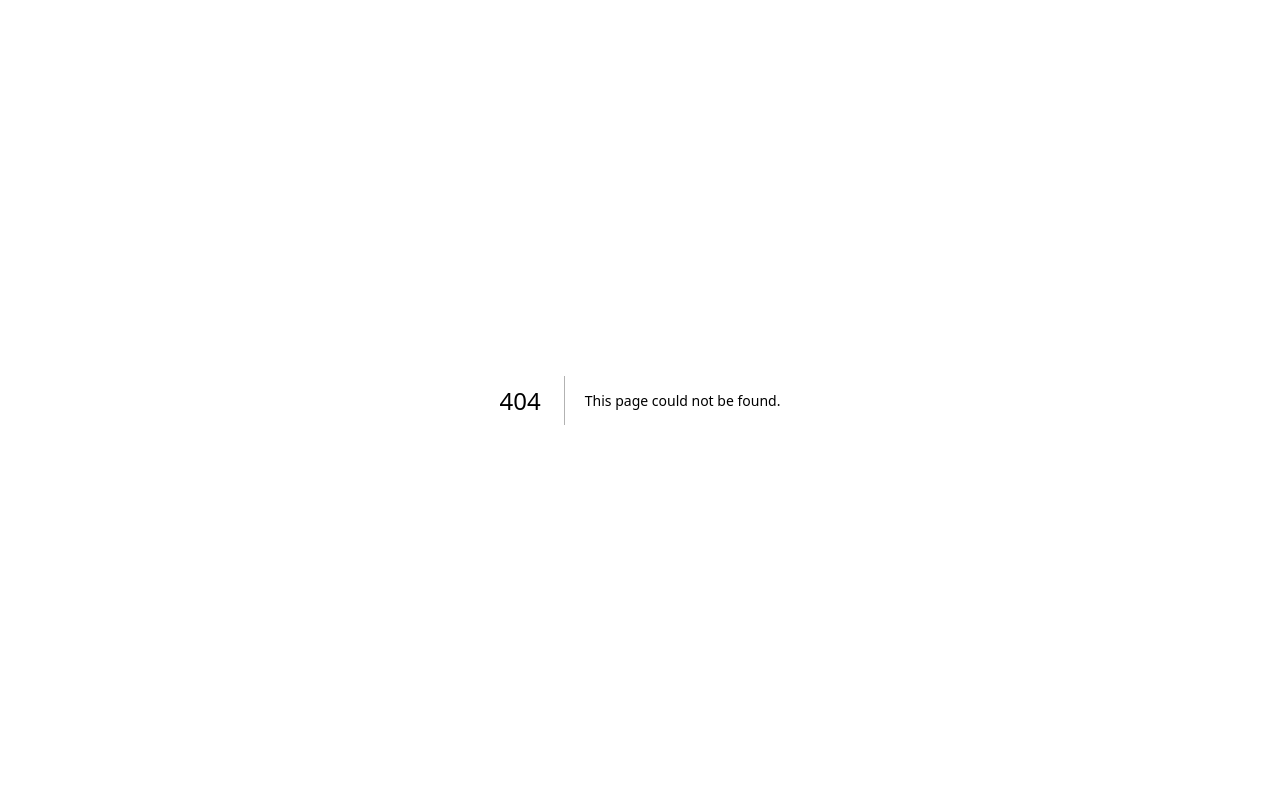
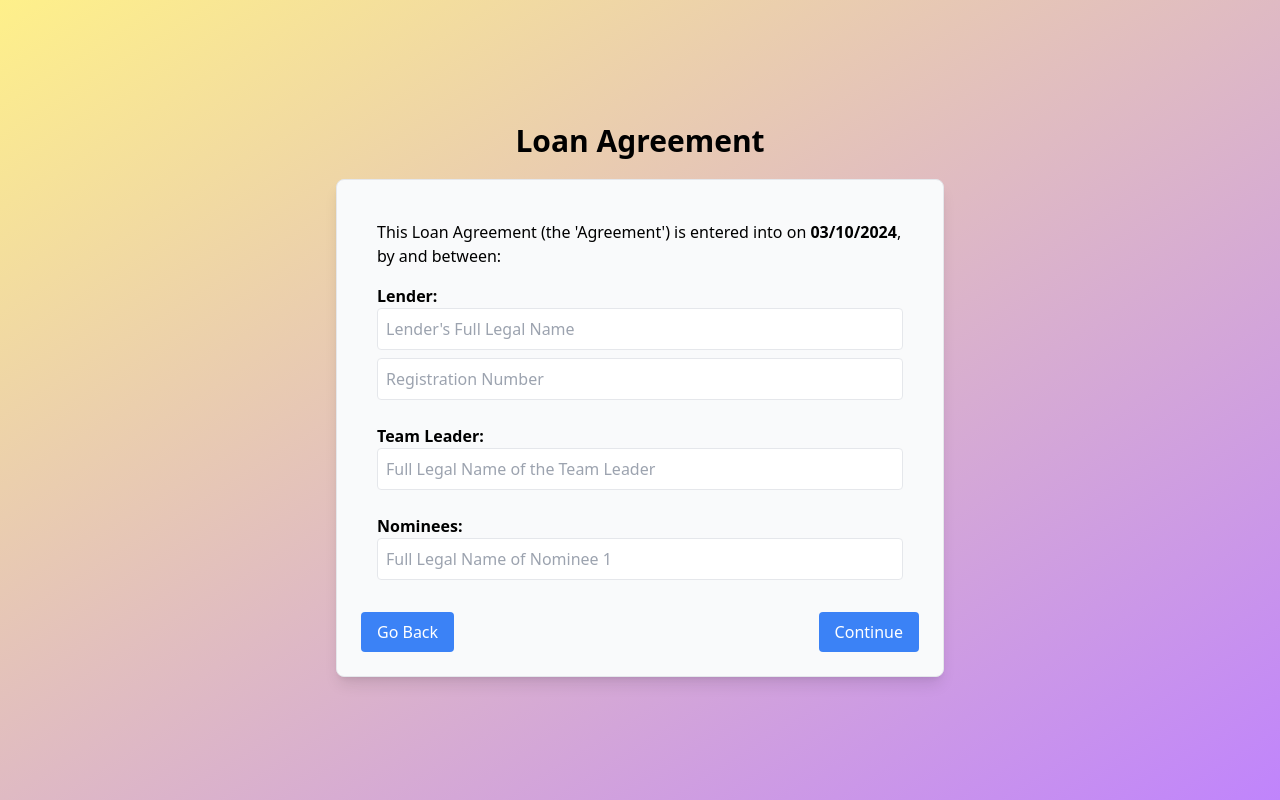
Before and after one commit to sawaraunakk31/FuturePreneurs-24, a Next.js app: page /round/round1/page5 in a window 1280 px wide. Before the commit this address had no page. Built offline with nearby package versions, Linux system fonts and the light colour scheme.

Commit message:
tmp commit

```diff
--- /dev/null
+++ b/app/round/round1/page5/page.jsx
@@ -0,0 +1,140 @@
+"use client";
+import React, { useEffect, useState } from "react";
+
+const Page4 = () => {
+    const [currentDate, setCurrentDate] = useState("");
+
+    useEffect(() => {
+        const date = new Date().toLocaleDateString("en-GB");
+        setCurrentDate(date);
+    }, []);
+
+    const [lenderName, setLenderName] = useState("");
+    const [registrationNumber, setRegistrationNumber] = useState("");
+    const [teamLeaderName, setTeamLeaderName] = useState("");
+    const [nominee1, setNominee1] = useState("");
+    const [nominee2, setNominee2] = useState("");
+    const [nominee3, setNominee3] = useState("");
+    const [lenderSignature, setLenderSignature] = useState("");
+    const [teamLeaderSignature, setTeamLeaderSignature] = useState("");
+
+    return (
+        <div className="flex justify-center items-center min-h-screen bg-gradient-to-br from-yellow-200 via-white-200 to-purple-400">
+            <div className="flex flex-col items-center p-8">
+                <h1 className="text-3xl font-bold mb-5">Loan Agreement</h1>
+                <div className="w-full md:w-1/2 bg-gray-50 p-6 border rounded-lg shadow-lg">
+                    <div className="overflow-y-auto h-96 p-4">
+                        <p>This Loan Agreement (the 'Agreement') is entered into on <strong>{currentDate}</strong>, by and between:</p>
+
+                        <div className="my-4">
+                            <p className="font-semibold">Lender:</p>
+                            <input
+                                type="text"
+                                placeholder="Lender's Full Legal Name"
+                                value={lenderName}
+                                onChange={(e) => setLenderName(e.target.value)}
+                                className="border rounded p-2 w-full mb-2"
+                            />
+                            <input
+                                type="text"
+                                placeholder="Registration Number"
+                                value={registrationNumber}
+                                onChange={(e) => setRegistrationNumber(e.target.value)}
+                                className="border rounded p-2 w-full mb-2"
+                            />
+                        </div>
+
+                        <div className="my-4">
+                            <p className="font-semibold">Team Leader:</p>
+                            <input
+                                type="text"
+                                placeholder="Full Legal Name of the Team Leader"
+                                value={teamLeaderName}
+                                onChange={(e) => setTeamLeaderName(e.target.value)}
+                                className="border rounded p-2 w-full mb-2"
+                            />
+                        </div>
+
+                        <div className="my-4">
+                            <p className="font-semibold">Nominees:</p>
+                            <input
+                                type="text"
+                                placeholder="Full Legal Name of Nominee 1"
+                                value={nominee1}
+                                onChange={(e) => setNominee1(e.target.value)}
+                                className="border rounded p-2 w-full mb-2"
+                            />
+                            <input
+                                type="text"
+                                placeholder="Full Legal Name of Nominee 2"
+                                value={nominee2}
+                                onChange={(e) => setNominee2(e.target.value)}
+                                className="border rounded p-2 w-full mb-2"
+                            />
+                            <input
+                                type="text"
+                                placeholder="Full Legal Name of Nominee 3"
+                                value={nominee3}
+                                onChange={(e) => setNominee3(e.target.value)}
+                                className="border rounded p-2 w-full mb-2"
+                            />
+                        </div>
+
+                        <p className="font-bold mt-4">Declaration</p>
+                        <p>
+                            I, The Team Leader, along with the Nominees, hereby declare and affirm that they are jointly and severally liable for the repayment of the Loan. They undertake and covenant to pay the principal sum, along with any accrued interest, in accordance with the terms and conditions outlined in this Agreement. Failure to make timely payments will result in a breach of this Agreement and may lead to legal action, including but not limited to recovery of the outstanding amounts due.
+                        </p>
+
+                        <p className="font-bold mt-4">Loan Details</p>
+                        <div className="mb-4">
+                            <p className="font-semibold">1. Loan Amount: X</p>
+                        </div>
+                        <div className="mb-4">
+                            <p className="font-semibold">2. Interest Rate: Y%</p>
+                        </div>
+                        <div className="mb-4">
+                            <p className="font-semibold">3. Loan Term:</p>
+                            <p>
+                                The Loan shall be for a term of EOR (end of round) or UNTIL THE FULL AMOUNT IS PAID, commencing on ROUND 1 and ending when the amount is paid in full with interest . The Loan shall be compounded for 2 terms.</p>
+                        </div>
+                        <div className="mb-4">
+                            <p className="font-semibold">4. Default:</p>
+                            <p>
+                                In the event the Team Leader or any of the Nominees fails to make any payment when due, or otherwise breaches this Agreement, the Loan shall be considered in default. The Lender may demand immediate repayment of the full outstanding principal and accrued interest.</p>
+                        </div>
+
+                        <p className="font-semibold">Signatures</p>
+                        <div className="my-4">
+                            <p className="font-semibold">Lender:</p>
+                            <input
+                                type="text"
+                                placeholder="Signature of Lender"
+                                value={lenderSignature}
+                                onChange={(e) => setLenderSignature(e.target.value)}
+                                className="border rounded p-2 w-full mb-2"
+                            />
+                        </div>
+                        <div className="my-4">
+                            <p className="font-semibold">Team Leader:</p>
+                            <input
+                                type="text"
+                                placeholder="Signature of Team Leader"
+                                value={teamLeaderSignature}
+                                onChange={(e) => setTeamLeaderSignature(e.target.value)}
+                                className="border rounded p-2 w-full mb-2"
+                            />
+                        </div>
+                    </div>
+
+                    {/* Buttons without footer-like style */}
+                    <div className="flex justify-between mt-6">
+                        <button className="bg-blue-500 text-white rounded py-2 px-4 hover:bg-blue-600">Go Back</button>
+                        <button className="bg-blue-500 text-white rounded py-2 px-4 hover:bg-blue-600">Continue</button>
+                    </div>
+                </div>
+            </div>
+        </div>
+    );
+};
+
+export default Page4;
```
